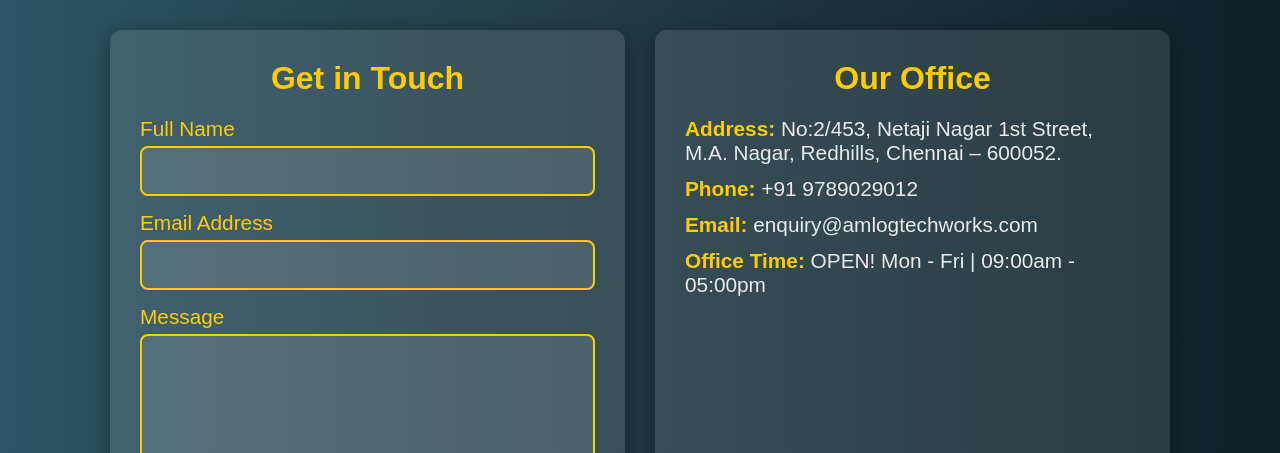
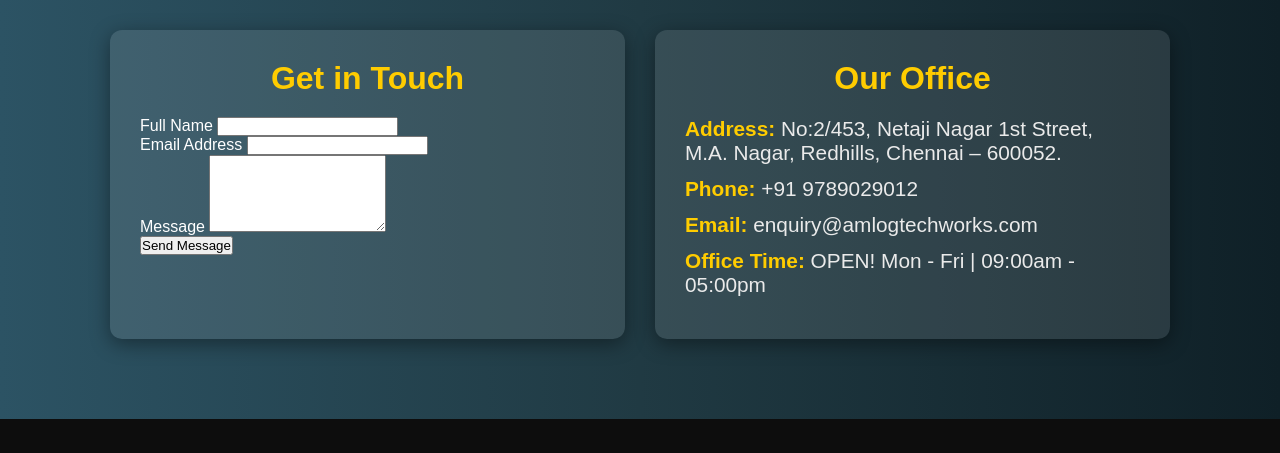
Before and after one commit to Harish032004/amlogapps, a plain HTML site: page index.html in a window 1280 px wide. Shown: the part 9570-10023 px from the top of the page. Drawn offline with Linux system fonts and the light colour scheme.

Commit message:
styles.css

```diff
--- a/styles.css
+++ b/styles.css
@@ -1265,7 +1265,6 @@
 
 
 
-
 /* 🔷 Contact Section Styling */
 #message-us {
     background: linear-gradient(to right, #2c5364, #203a43, #0f2027); /* Dark theme gradient */
@@ -1287,7 +1286,7 @@
     font-weight: 800;
     text-transform: uppercase;
     letter-spacing: 1.5px;
-    color: #ffcc00; /* Golden highlight */
+    color: #ffcc00;
     text-shadow: 2px 2px 10px rgba(255, 204, 0, 0.3);
     margin-bottom: 20px;
 }
@@ -1309,6 +1308,8 @@
     box-shadow: 0px 5px 20px rgba(0, 0, 0, 0.4);
     flex: 1;
     text-align: left;
+    word-wrap: break-word; /* ✅ Ensures long words (like email) wrap */
+    overflow-wrap: break-word; /* ✅ Ensures text doesn't overflow */
 }
 
 /* 🏷️ Form & Info Titles */
@@ -1320,73 +1321,26 @@
     text-align: center;
 }
 
-/* 📝 Input Group */
-.input-group {
-    margin-bottom: 15px;
-}
-
-.input-group label {
-    display: block;
-    font-size: 1.3rem;
-    font-weight: 500;
-    margin-bottom: 5px;
-    color: #ffcc00;
-}
-
-/* ✍️ Input & Textarea Styling */
-.input-group input,
-.input-group textarea {
-    width: 100%;
-    padding: 12px;
-    font-size: 1.2rem;
-    border: 2px solid #ffcc00;
-    border-radius: 8px;
-    background: rgba(255, 255, 255, 0.1);
-    color: #fff;
-    outline: none;
-    transition: border 0.3s ease-in-out;
-}
-
-.input-group input::placeholder,
-.input-group textarea::placeholder {
-    color: rgba(255, 255, 255, 0.6);
-}
-
-/* 🖱️ Input Focus Effect */
-.input-group input:focus,
-.input-group textarea:focus {
-    border-color: #ff9900;
-}
-
-/* 🚀 Submit Button */
-.submit-btn {
-    display: block;
-    width: 100%;
-    padding: 12px;
-    font-size: 1.4rem;
-    font-weight: bold;
-    color: #000;
-    background: #ffcc00;
-    border: none;
-    border-radius: 8px;
-    cursor: pointer;
-    transition: background 0.3s ease-in-out;
-    text-transform: uppercase;
-}
-
-.submit-btn:hover {
-    background: #ff9900;
-}
-
 /* 📍 Contact Info Text */
 .contact-info p {
     font-size: 1.3rem;
     color: #eaeaea;
     margin-bottom: 12px;
+    word-wrap: break-word; /* ✅ Prevents long text from overflowing */
+    overflow-wrap: break-word;
 }
 
 .contact-info strong {
     color: #ffcc00;
+}
+
+/* ✅ Email Fix */
+.contact-info p a {
+    color: #ffcc00;
+    text-decoration: none;
+    word-break: break-word; /* ✅ Ensures email text wraps */
+    display: inline-block;
+    max-width: 100%;
 }
 
 /* 📱 Responsive Design */
@@ -1426,6 +1380,12 @@
     .contact-form,
     .contact-info {
         width: 100%;
+    }
+
+    /* ✅ Ensure email never overflows */
+    .contact-info p {
+        font-size: 1.2rem;
+        word-break: break-word;
     }
 }
 
```
